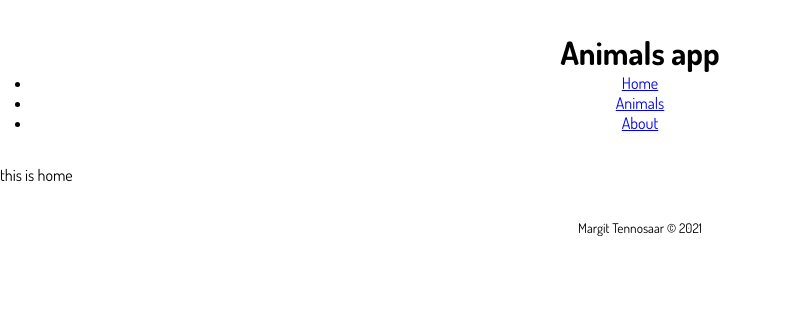
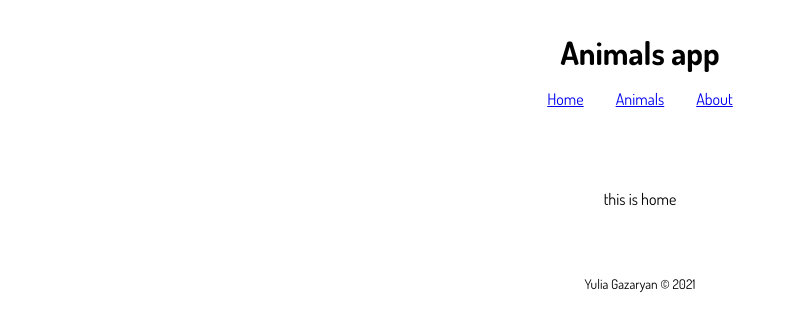
Before and after one commit to yuliagazaryan/animals, a React (Create React App) app: page / in a window 1280 px wide. Shown: the top 330 px of the page, without its empty margins (0-792 px from the left). Built offline with nearby package versions, Linux system fonts and the light colour scheme.

Commit message:
Addedstyling

```diff
--- a/src/components/Footer.js
+++ b/src/components/Footer.js
@@ -4,7 +4,7 @@ const Footer = () => {
   return (
     <footer>
       <p>
-        <small>Margit Tennosaar &copy; 2021</small>
+        <small>Yulia Gazaryan &copy; 2021</small>
       </p>
     </footer>
   );
--- a/src/components/Main.js
+++ b/src/components/Main.js
@@ -7,11 +7,13 @@ import { Switch, Route } from "react-router-dom";
 
 const Main = () => {
   return (
+    <main>
     <Switch>
       <Route path="/" exact component={Home} />
       <Route path="/animals" component={AnimalsList} />
       <Route path="/about" component={About} />
     </Switch>
+    </main>
   );
 };
 
--- a/src/index.css
+++ b/src/index.css
@@ -14,7 +14,8 @@ body {
 }
 
 header,
-footer {
+footer,
+main {
   padding: 2rem;
   text-align: center;
 }
@@ -53,3 +54,16 @@ footer {
   object-fit: cover;
   border-radius: 5px 5px 0 0;
 }
+
+nav ul li {
+  display: inline-block;
+  margin: 1rem;
+}
+
+button {
+  padding: 1rem 2rem;
+  border: none;
+  box-shadow: 0 0 5px #333;
+  background-color: darkcyan;
+  margin: 2rem;
+}
```
